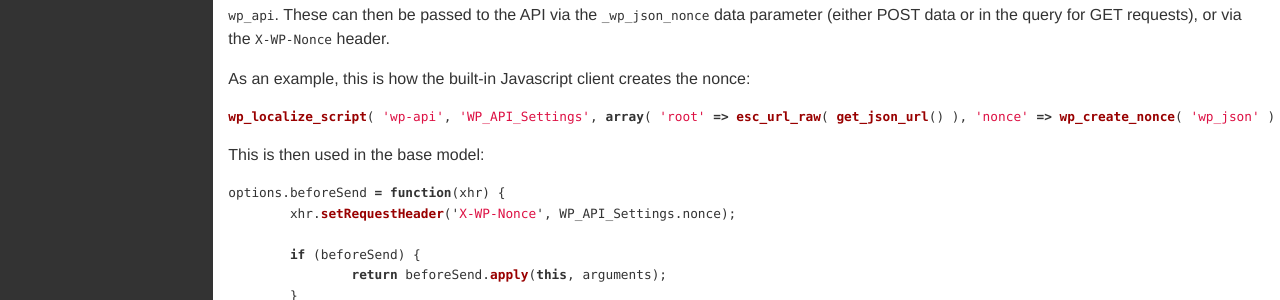
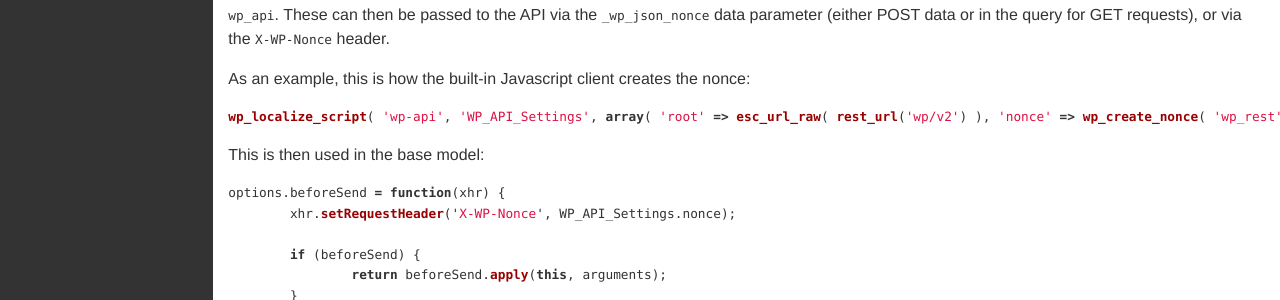
Before and after one commit to WP-API/docs-v2, a Jekyll site: the page built from guide/authentication/index.md, in a window 1280 px wide. Shown: the part 521-821 px from the top of the page. Built offline with Jekyll 4.4.1, drawn with Linux system fonts in a browser that asks for light colours; Markdown is read by kramdown in place of the engine named in the settings.

Commit message:
Update Authentication section on index.md
It looks like in v2 get_json_url() no longer exists, so I changed it to use rest_url(). It also looks like the nonce created in v2 was changed from wp_json to wp_rest. Using wp_json will return a 403 invalid nonce error.

````diff
--- a/guide/authentication/index.md
+++ b/guide/authentication/index.md
@@ -33,7 +33,7 @@ POST data or in the query for GET requests), or via the `X-WP-Nonce` header.
 As an example, this is how the built-in Javascript client creates the nonce:
 
 ```php
-wp_localize_script( 'wp-api', 'WP_API_Settings', array( 'root' => esc_url_raw( get_json_url() ), 'nonce' => wp_create_nonce( 'wp_json' ) ) );
+wp_localize_script( 'wp-api', 'WP_API_Settings', array( 'root' => esc_url_raw( rest_url('wp/v2') ), 'nonce' => wp_create_nonce( 'wp_rest' ) ) );
 ```
 
 This is then used in the base model:
````
